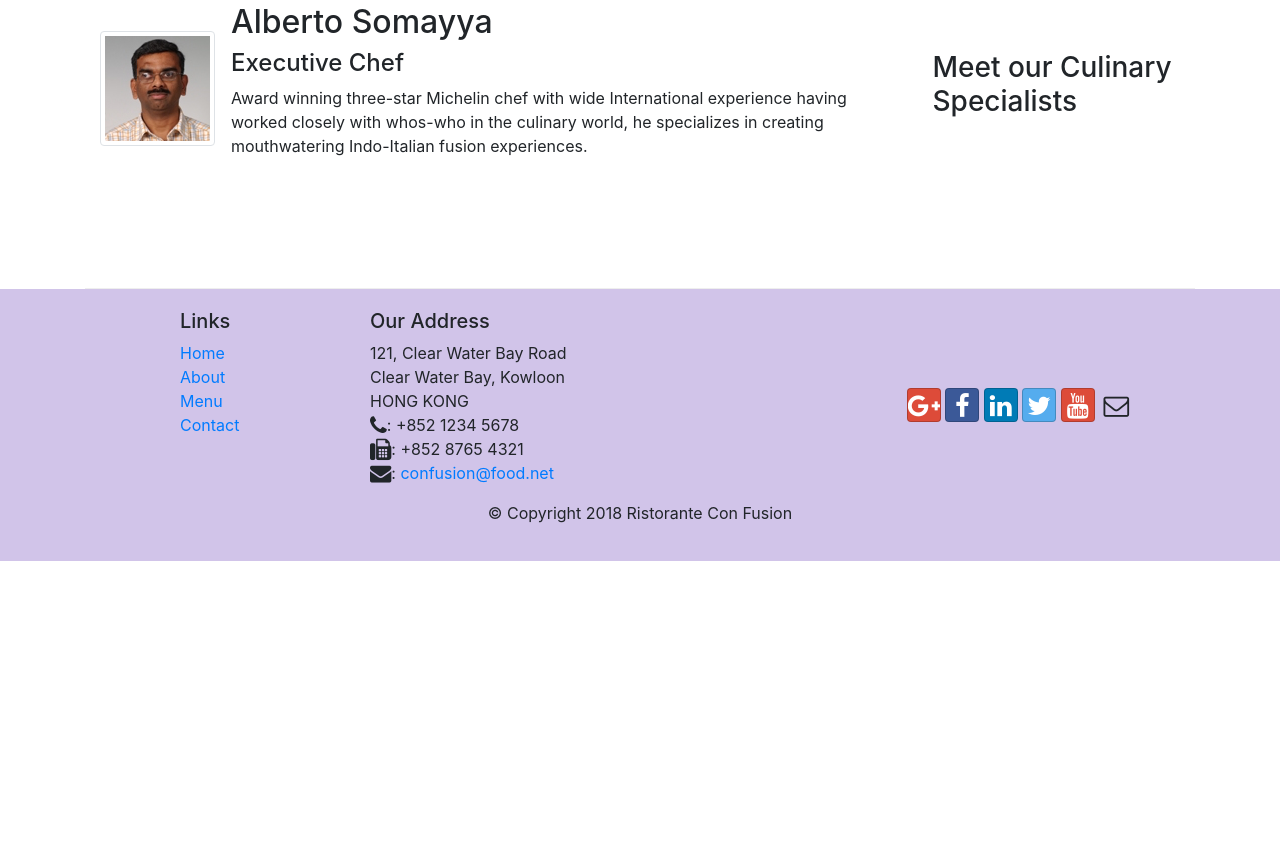
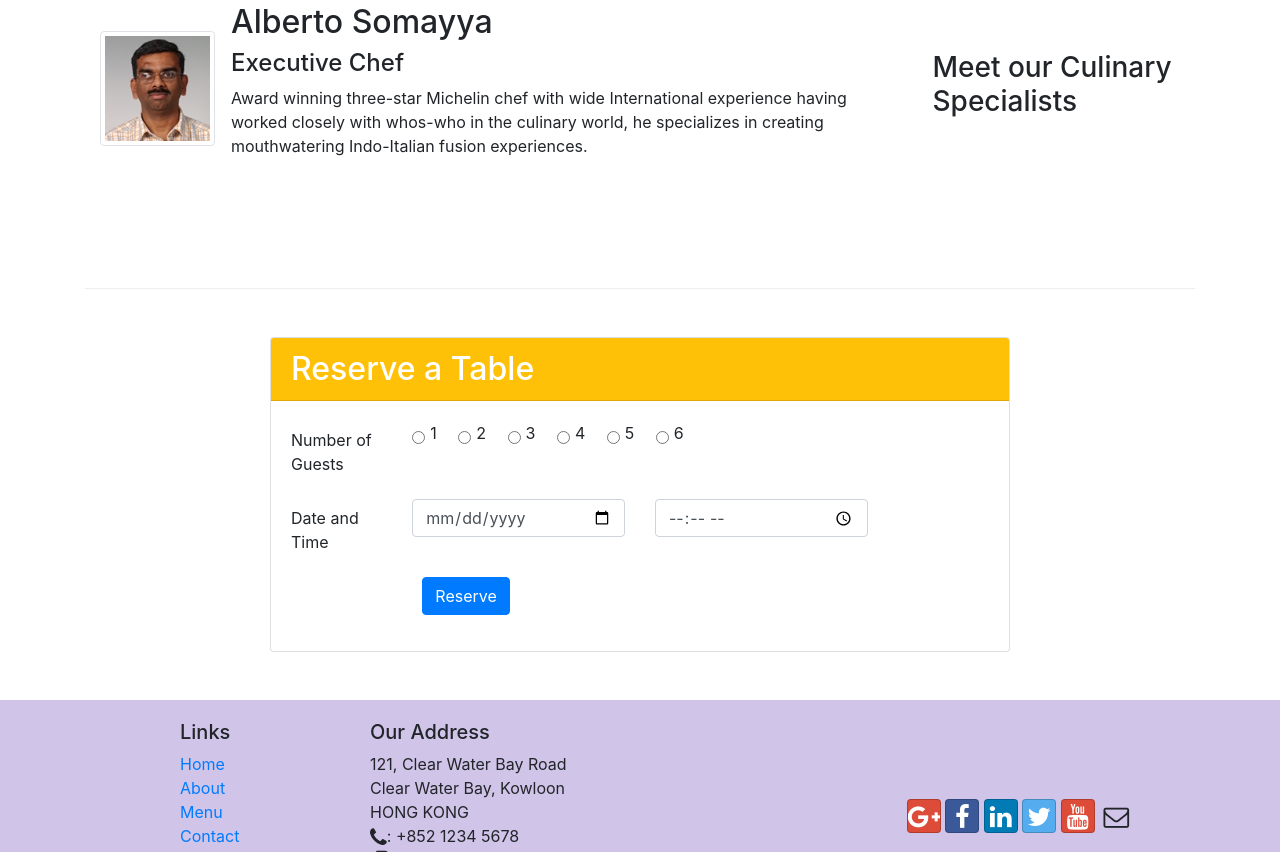
Before and after one commit to w314/CourseraBootstrapPractice, a website: page index.html in a window 1280 px wide. Shown: the part 1245-2097 px from the top of the page. Before the commit the page ends 1806 px from the top, so only its background shows below. Drawn offline with nearby package versions, Linux system fonts and the light colour scheme.

Commit message:
Reservation form added

```diff
--- a/index.html
+++ b/index.html
@@ -89,7 +89,7 @@
             <div class="col-12 col-sm-4 order-sm-last col-md-3">
                 <h3>Meet our Culinary Specialists</h3>
             </div>
-            <di class="col col-sm order-sm-first col-md">
+            <div class="col col-sm order-sm-first col-md">
                 <div class="media">
                     <img src="img/alberto.png" alt="alberto" class="d-flex mr-3 align-self-center img-thumbnail">
                     <div class="media-body">
@@ -100,8 +100,66 @@
                 </div>
             </div>
         </div>
+
+        <!-- Form for reservation -->
+        <div class="card col-12 col-sm-8 offset-sm-2 p-0 mt-5 mb-5">
+            <h2 class="card-header bg-warning text-white">
+                Reserve a Table
+            </h2>
+            <div class="card-body">
+                <form action="">
+                    <!-- number of guests radio group -->
+                    <div class="form-group row">
+                        <label for="guestNumber" class="col-form-label col-12 col-sm-2">Number of Guests</label>
+                        <div class="col-12 col-sm-10">
+                            <div class="form-check form-check-inline" id="guestNumber">
+                                <input type="radio" name="guestNumber1" id="guestNumber1" value="1" class="form-check-input">
+                                <label for="guestNumber1" class="form-check-input">1</label>
+                            </div>
+                            <div class="form-check form-check-inline">
+                                <input type="radio" name="guestNumber2" id="guestNumber2" value="2" class="form-check-input">
+                                <label for="guestNumber2" class="form-check-input">2</label>
+                            </div>
+                            <div class="form-check form-check-inline">
+                                <input type="radio" name="guestNumber3" id="guestNumber3" value="3" class="form-check-input">
+                                <label for="guestNumber3" class="form-check-input">3</label>
+                            </div>
+                            <div class="form-check form-check-inline">
+                                <input type="radio" name="guestNumber4" id="guestNumber4" value="4" class="form-check-input">
+                                <label for="guestNumber4" class="form-check-input">4</label>
+                            </div>
+                            <div class="form-check form-check-inline">
+                                <input type="radio" name="guestNumber5" id="guestNumber5" value="5" class="form-check-input">
+                                <label for="guestNumber5" class="form-check-input">5</label>
+                            </div>
+                            <div class="form-check form-check-inline">
+                                <input type="radio" name="guestNumber6" id="guestNumber6" value="6" class="form-check-input">
+                                <label for="guestNumber6" class="form-check-input">6</label>
+                            </div>
+                        </div>
+                    </div>
+                    <!-- date and time -->
+                    <div class="form-group row">
+                        <label for="date" class="col-12 col-sm-2 col-form-label">
+                            Date and Time
+                        </label>
+                        <div class="col-12 col-sm-4">
+                            <input type="date" placeholder="Date" class="form-control">
+                        </div>
+                        <div class="col-12 col-sm-4">
+                            <input type="time" placeholder="Time" class="form-control">
+                        </div>
+                    </div>
+                    <!-- reserve button -->
+                    <div class="form-group row col-12 col-sm-10 offset-sm-2">
+                        <button class="btn btn-primary" type="submit">
+                            Reserve
+                        </button>
+                    </div>
+                </form>
+            </div>
+        </div>
     </div>
-
     <footer class="footer">
         <div class="container">
             <div class="row">
```
